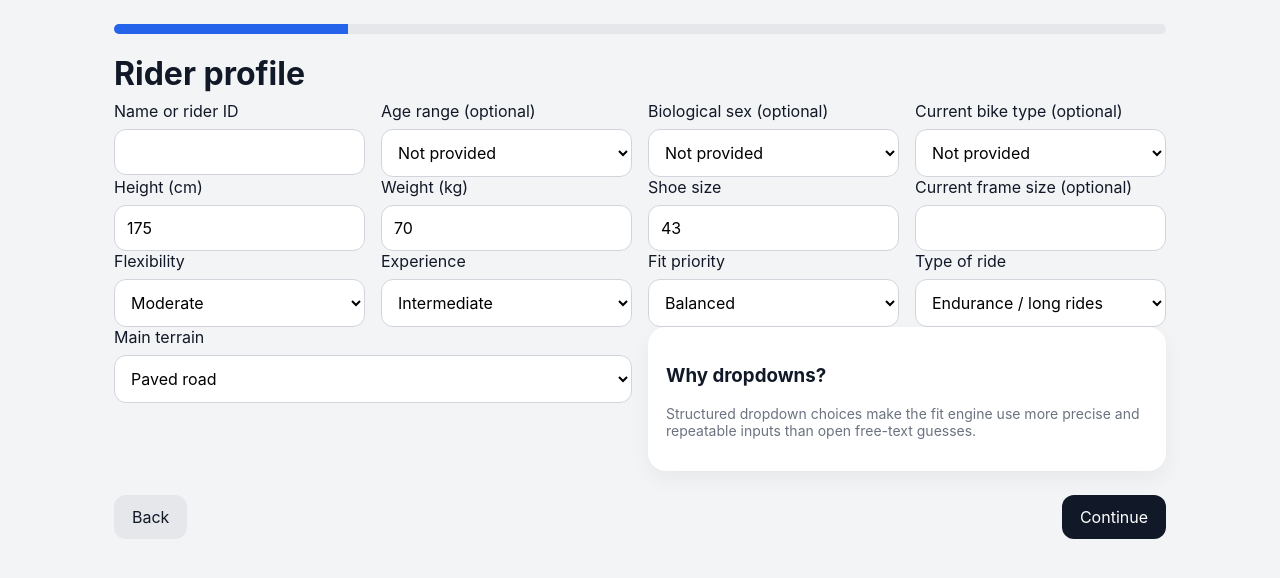
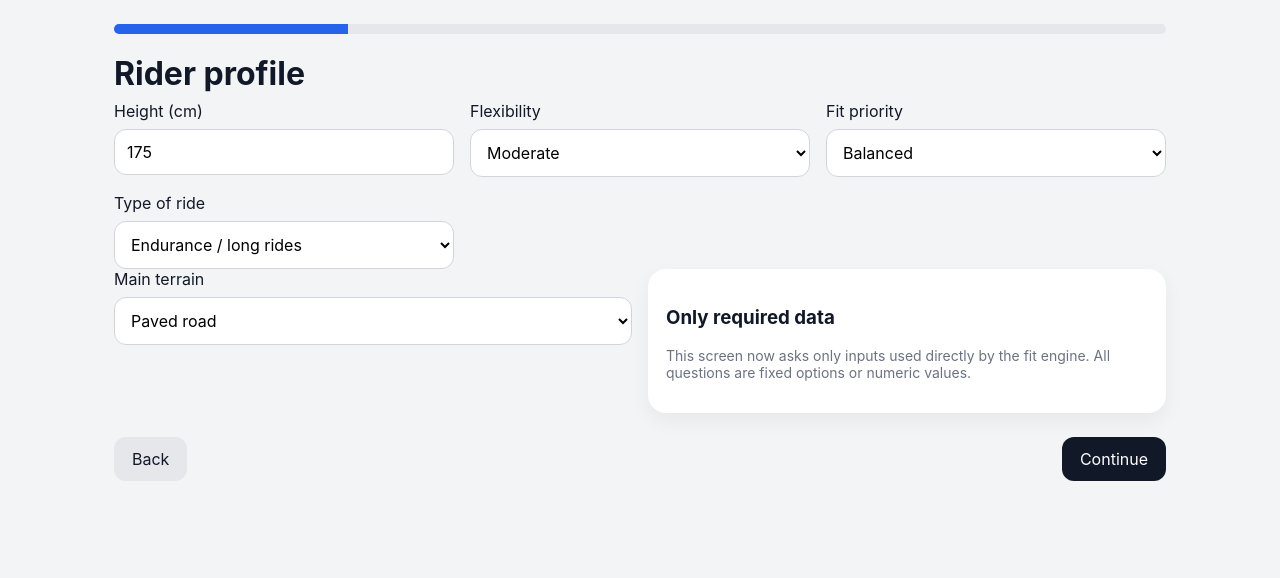
Before and after one commit to Luxqs/bike_fitting_GPT, a React (Vite) app: page / in a window 1280 px wide. Both pictures are taken after a click on the button "Start". Shown: the top 578 px of the page. Built offline with nearby package versions, Linux system fonts and the light colour scheme.

Commit message:
Improve capture feedback flow and remove open-ended inputs

```diff
--- a/src/App.tsx
+++ b/src/App.tsx
@@ -2,10 +2,7 @@ import { ChangeEvent, useEffect, useMemo, useRef, useState } from 'react';
 import { Field } from './components/Field';
 import { WizardLayout } from './components/WizardLayout';
 import {
-  AGE_RANGE_OPTIONS,
   BIKE_CATEGORY_GROUPS,
-  BIOLOGICAL_SEX_OPTIONS,
-  CURRENT_BIKE_TYPE_OPTIONS,
   RIDE_TYPE_OPTIONS,
   TERRAIN_OPTIONS,
 } from './config/dropdownOptions';
@@ -19,7 +16,7 @@ import { estimateMeasurementsFromFrames } from './features/measurements/estimate
 import { exportFitPdf } from './features/results/exportPdf';
 import { buildMailtoUrl, buildWhatsAppUrl, shareViaWebShare } from './features/results/shareFit';
 import { useAppState } from './hooks/useAppState';
-import { AppState, BikeCategory, ExperienceLevel, FlexibilityLevel, LandmarkPoint, PAIN_OPTIONS, PainPoint, RidingGoal } from './types';
+import { AppState, BikeCategory, FlexibilityLevel, LandmarkPoint, PAIN_OPTIONS, PainPoint, RidingGoal } from './types';
 import './styles.css';
 
 const MIN_CAPTURED_FRAMES = 5;
@@ -70,7 +67,9 @@ export default function App() {
   const [capturePaused, setCapturePaused] = useState(false);
   const [holdProgressMs, setHoldProgressMs] = useState(0);
   const [shareStatus, setShareStatus] = useState<string>('');
+  const [captureFeedback, setCaptureFeedback] = useState('Move into the requested pose. The app captures automatically once your full body is tracked.');
   const timerRef = useRef<number | null>(null);
+  const previousCapturedCount = useRef(0);
 
   const updateAppState = (updater: (prev: AppState) => AppState) => {
     setState(updater);
@@ -167,6 +166,10 @@ export default function App() {
     () => TRACKED_PARTS.map((part) => ({ ...part, visible: isPointVisible(camera.liveLandmarks, camera.frameSize, part.index) })),
     [camera.frameSize, camera.liveLandmarks],
   );
+  const missingTrackedParts = useMemo(
+    () => trackedPartsStatus.filter((part) => !part.visible).map((part) => part.label),
+    [trackedPartsStatus],
+  );
 
   const captureCoverage = useMemo(() => {
     const capturedStageIds = new Set(camera.frames.map((frame) => frame.stageId));
@@ -187,6 +190,26 @@ export default function App() {
         requiredMissing.length === 0,
     };
   }, [camera.frames]);
+
+  useEffect(() => {
+    if (state.step !== 'capture') {
+      return;
+    }
+
+    if (camera.frames.length > previousCapturedCount.current) {
+      setCaptureFeedback(`✅ Measurements taken for "${currentStage.title}". Keep following the next pose.`);
+    } else if (!stageReadiness.ready) {
+      setCaptureFeedback(
+        missingTrackedParts.length
+          ? `⚠️ Adjust your position. Missing body parts in frame: ${missingTrackedParts.join(', ')}.`
+          : '⚠️ Position not ready. Follow the live guidance until all checks are green.',
+      );
+    } else {
+      setCaptureFeedback('✅ Good position detected. Hold still while measurements are captured.');
+    }
+
+    previousCapturedCount.current = camera.frames.length;
+  }, [camera.frames.length, currentStage.title, missingTrackedParts, stageReadiness.ready, state.step]);
 
   useEffect(() => {
     if (state.step !== 'capture' || capturePaused) {
@@ -365,66 +388,14 @@ export default function App() {
 
   const renderProfile = () => (
     <WizardLayout title="Rider profile" stepIndex={stepIndex} totalSteps={totalSteps} onBack={prevStep} onNext={nextStep}>
-      <div className="grid four">
-        <Field label="Name or rider ID" value={state.riderProfile.riderId} onChange={(e: ChangeEvent<HTMLInputElement>) => updateRiderProfile('riderId', e.target.value)} />
-        <label className="field">
-          <span>Age range (optional)</span>
-          <select
-            value={state.riderProfile.ageRange ?? ''}
-            onChange={(e: ChangeEvent<HTMLSelectElement>) => updateRiderProfile('ageRange', e.target.value ? (e.target.value as AppState['riderProfile']['ageRange']) : undefined)}
-          >
-            <option value="">Not provided</option>
-            {AGE_RANGE_OPTIONS.map((option) => (
-              <option key={option} value={option}>{option}</option>
-            ))}
-          </select>
-        </label>
-        <label className="field">
-          <span>Biological sex (optional)</span>
-          <select
-            value={state.riderProfile.biologicalSex ?? ''}
-            onChange={(e: ChangeEvent<HTMLSelectElement>) => updateRiderProfile('biologicalSex', e.target.value ? (e.target.value as AppState['riderProfile']['biologicalSex']) : undefined)}
-          >
-            <option value="">Not provided</option>
-            {BIOLOGICAL_SEX_OPTIONS.map((option) => (
-              <option key={option} value={option}>{option}</option>
-            ))}
-          </select>
-        </label>
-        <label className="field">
-          <span>Current bike type (optional)</span>
-          <select
-            value={state.riderProfile.currentBikeType ?? ''}
-            onChange={(e: ChangeEvent<HTMLSelectElement>) => updateRiderProfile('currentBikeType', e.target.value ? (e.target.value as AppState['riderProfile']['currentBikeType']) : undefined)}
-          >
-            <option value="">Not provided</option>
-            {CURRENT_BIKE_TYPE_OPTIONS.map((option) => (
-              <option key={option} value={option}>{option}</option>
-            ))}
-          </select>
-        </label>
-      </div>
-      <div className="grid four">
+      <div className="grid three">
         <Field label="Height (cm)" type="number" value={state.riderProfile.heightCm} onChange={(e: ChangeEvent<HTMLInputElement>) => updateRiderProfile('heightCm', Number(e.target.value))} />
-        <Field label="Weight (kg)" type="number" value={state.riderProfile.weightKg} onChange={(e: ChangeEvent<HTMLInputElement>) => updateRiderProfile('weightKg', Number(e.target.value))} />
-        <Field label="Shoe size" type="number" value={state.riderProfile.shoeSize} onChange={(e: ChangeEvent<HTMLInputElement>) => updateRiderProfile('shoeSize', Number(e.target.value))} />
-        <Field label="Current frame size (optional)" value={state.riderProfile.frameSize ?? ''} onChange={(e: ChangeEvent<HTMLInputElement>) => updateRiderProfile('frameSize', e.target.value)} />
-      </div>
-      <div className="grid four">
         <label className="field">
           <span>Flexibility</span>
           <select value={state.riderProfile.flexibilityLevel} onChange={(e: ChangeEvent<HTMLSelectElement>) => updateRiderProfile('flexibilityLevel', e.target.value as FlexibilityLevel)}>
             <option value="low">Low</option>
             <option value="moderate">Moderate</option>
             <option value="high">High</option>
-          </select>
-        </label>
-        <label className="field">
-          <span>Experience</span>
-          <select value={state.riderProfile.experienceLevel} onChange={(e: ChangeEvent<HTMLSelectElement>) => updateRiderProfile('experienceLevel', e.target.value as ExperienceLevel)}>
-            <option value="beginner">Beginner</option>
-            <option value="intermediate">Intermediate</option>
-            <option value="advanced">Advanced</option>
           </select>
         </label>
         <label className="field">
@@ -455,8 +426,8 @@ export default function App() {
           </select>
         </label>
         <div className="card">
-          <h3>Why dropdowns?</h3>
-          <p className="helper">Structured dropdown choices make the fit engine use more precise and repeatable inputs than open free-text guesses.</p>
+          <h3>Only required data</h3>
+          <p className="helper">This screen now asks only inputs used directly by the fit engine. All questions are fixed options or numeric values.</p>
         </div>
       </div>
     </WizardLayout>
@@ -548,6 +519,7 @@ export default function App() {
             ))}
           </div>
           <p className="helper">{stageReadiness.hint}</p>
+          <p className={`helper ${stageReadiness.ready ? 'success' : ''}`}>{captureFeedback}</p>
           <div className="checklist">
             {stageReadiness.checks.map((check) => (
               <div key={check.label} className={`checklist-item ${check.passed ? 'good' : 'bad'}`}>
@@ -557,6 +529,19 @@ export default function App() {
             ))}
           </div>
           <p>Captured frames: <strong>{camera.frames.length}</strong> · Front: <strong>{captureCoverage.frontCount}</strong> · Side: <strong>{captureCoverage.sideCount}</strong></p>
+          {camera.frames.length > 0 && (
+            <>
+              <h4>Captured proof images</h4>
+              <div className="capture-thumbs">
+                {camera.frames.slice(-4).map((frame) => (
+                  <div key={`${frame.stageId}-${frame.timestamp}`} className="capture-thumb">
+                    {frame.imageDataUrl && <img src={frame.imageDataUrl} alt={`${frame.stageId} captured`} />}
+                    <span>{frame.stageId}</span>
+                  </div>
+                ))}
+              </div>
+            </>
+          )}
           <p>Auto-capture hold: <strong>{Math.round(holdProgressRatio * 100)}%</strong></p>
           <div className="progress-bar hold-progress"><span style={{ width: `${holdProgressRatio * 100}%` }} /></div>
           {!captureCoverage.ready && (
@@ -616,9 +601,6 @@ export default function App() {
           <p className="helper">Grouping bike options into road, gravel, MTB, urban, and BMX helps users choose precise categories without guessing the exact label first.</p>
         </div>
       </div>
-      <div className="grid one">
-        <Field label="Extra riding style notes (optional)" value={state.bikeSelection.ridingStyleNotes ?? ''} onChange={(e: ChangeEvent<HTMLInputElement>) => updateBikeSelection('ridingStyleNotes', e.target.value)} />
-      </div>
     </WizardLayout>
   );
 
@@ -632,14 +614,6 @@ export default function App() {
           </label>
         ))}
       </div>
-      <label className="field">
-        <span>Free text notes</span>
-        <textarea value={state.issues.freeText ?? ''} onChange={(e: ChangeEvent<HTMLTextAreaElement>) => updateAppState((previous) => ({ ...previous, issues: { ...previous.issues, freeText: e.target.value } }))} />
-      </label>
-      <label className="field">
-        <span>Injury / limitation notes</span>
-        <textarea value={state.riderProfile.injuryNotes ?? ''} onChange={(e: ChangeEvent<HTMLTextAreaElement>) => updateRiderProfile('injuryNotes', e.target.value)} />
-      </label>
     </WizardLayout>
   );
 
@@ -665,7 +639,6 @@ export default function App() {
         <div className="grid two">
           <div className="card">
             <h3>Rider summary</h3>
-            <p><strong>Rider:</strong> {state.riderProfile.riderId || 'N/A'}</p>
             <p><strong>Height:</strong> {state.riderProfile.heightCm} cm</p>
             <p><strong>Fit priority:</strong> {state.riderProfile.ridingGoal}</p>
             <p><strong>Ride type:</strong> {state.riderProfile.rideType}</p>
--- a/src/features/camera/usePoseCapture.ts
+++ b/src/features/camera/usePoseCapture.ts
@@ -394,8 +394,9 @@ export function usePoseCapture() {
   const captureFrame = useCallback((view: ViewType, stageId: string) => {
     const video = videoRef.current;
     const landmarker = landmarkerRef.current;
+    const canvas = canvasRef.current;
 
-    if (!video || !landmarker || video.readyState < 2) {
+    if (!video || !landmarker || !canvas || video.readyState < 2) {
       return false;
     }
 
@@ -422,6 +423,7 @@ export function usePoseCapture() {
         stageId,
         landmarks: smoothedLandmarks,
         confidence,
+        imageDataUrl: canvas.toDataURL('image/jpeg', 0.85),
       },
     ]);
 
--- a/src/features/results/exportPdf.ts
+++ b/src/features/results/exportPdf.ts
@@ -67,7 +67,7 @@ export function exportFitPdf(state: AppState) {
 
   doc.setFont('helvetica', 'normal');
   doc.setFontSize(10);
-  addParagraph(`Rider: ${state.riderProfile.riderId || 'N/A'}`);
+  addParagraph('Rider profile: camera-guided assessment');
   addParagraph(`Bike category: ${state.bikeSelection.category}`);
   addParagraph(`Ride type: ${state.riderProfile.rideType}`);
   addParagraph(`Terrain: ${state.riderProfile.preferredTerrain}`);
--- a/src/features/results/shareFit.ts
+++ b/src/features/results/shareFit.ts
@@ -25,9 +25,8 @@ export function buildFitShareText(state: AppState): string {
     return 'BikeFit Camera summary is not available yet.';
   }
 
-  const riderName = state.riderProfile.riderId || 'Rider';
   const lines = [
-    `BikeFit Camera summary for ${riderName}`,
+    'BikeFit Camera summary',
     `Bike category: ${state.bikeSelection.category}`,
     `Ride type: ${state.riderProfile.rideType}`,
     `Terrain: ${state.riderProfile.preferredTerrain}`,
@@ -45,8 +44,7 @@ export function buildFitShareText(state: AppState): string {
 }
 
 export function buildMailtoUrl(state: AppState): string {
-  const riderName = state.riderProfile.riderId || 'Rider';
-  const subject = `BikeFit Camera fit summary - ${riderName}`;
+  const subject = 'BikeFit Camera fit summary';
   const body = buildFitShareText(state);
   return `mailto:?subject=${encodeURIComponent(subject)}&body=${encodeURIComponent(body)}`;
 }
--- a/src/hooks/useAppState.ts
+++ b/src/hooks/useAppState.ts
@@ -6,15 +6,11 @@ const STORAGE_KEY = 'bikefit-camera-state-v1';
 const defaultState: AppState = {
   step: 'welcome',
   riderProfile: {
-    riderId: '',
     heightCm: 175,
-    weightKg: 70,
     flexibilityLevel: 'moderate',
-    experienceLevel: 'intermediate',
     ridingGoal: 'balanced',
     rideType: 'Endurance / long rides',
     preferredTerrain: 'Paved road',
-    shoeSize: 43,
   },
   manualMeasurements: {},
   capturedFrames: [],
@@ -43,9 +39,6 @@ function loadInitialState(): AppState {
         ...parsed.riderProfile,
         rideType: parsed.riderProfile?.rideType || defaultState.riderProfile.rideType,
         preferredTerrain: parsed.riderProfile?.preferredTerrain || defaultState.riderProfile.preferredTerrain,
-        currentBikeType: parsed.riderProfile?.currentBikeType || undefined,
-        ageRange: parsed.riderProfile?.ageRange || undefined,
-        biologicalSex: parsed.riderProfile?.biologicalSex || undefined,
       },
       manualMeasurements: {
         ...defaultState.manualMeasurements,
```
Also changed, not shown: src/styles.css (+27 -0 lines), src/types/index.ts (+1 -17 lines).
